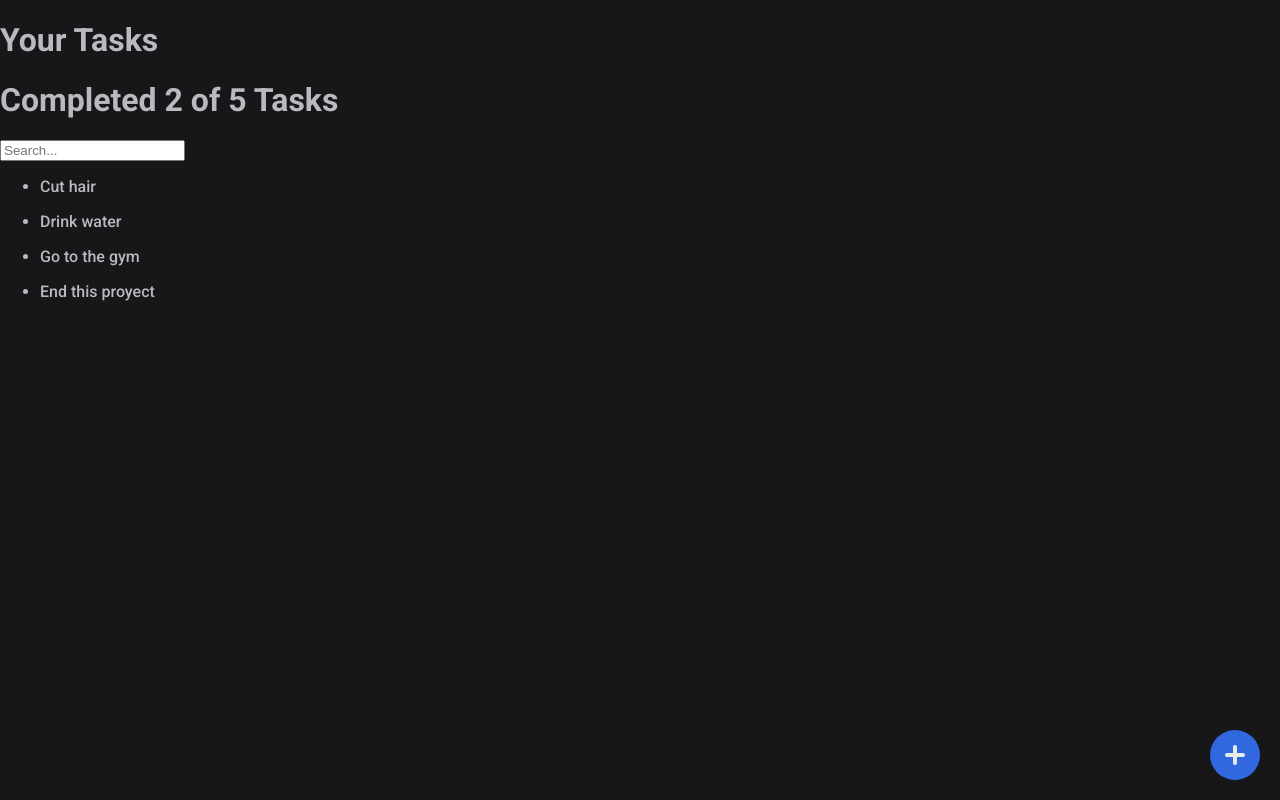
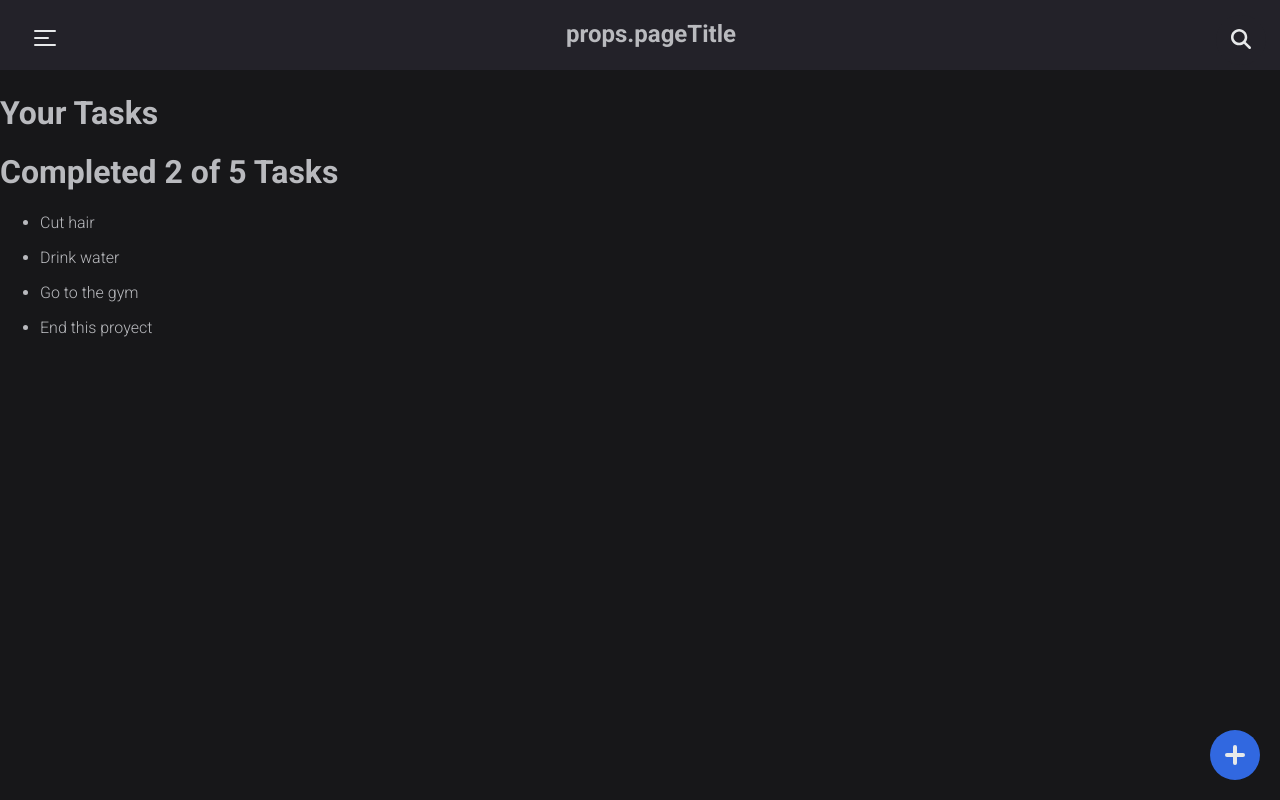
Before and after one commit to Gaoux/to-do-list, a React (Create React App) app: page / in a window 1280 px wide. Built offline with nearby package versions, Linux system fonts and the light colour scheme.

Commit message:
Added navbar, still mising previous problems and navbar title

```diff
--- a/src/App.js
+++ b/src/App.js
@@ -1,5 +1,5 @@
-import { TaskCounter } from './components/TaskCounter';
-import { TaskSearchBar } from './components/TaskSearchBar';
+import { Navbar } from './components/Navbar';
+import { Categories } from './components/Categories';
 import { TaskList } from './components/TaskList';
 import { TaskItem } from './components/TaskItem';
 import { AddTaskButton } from './components/AddTaskButton';
@@ -25,9 +25,9 @@ function App() {
   return (
     //This is jsx code (es javascript + xml)
     <React.Fragment>
+      <Navbar />
       <h1>Your Tasks</h1>
-      <TaskCounter completed={2} total={5} />
-      <TaskSearchBar />
+      <Categories completed={2} total={5} />
       <TaskList>
         {defaultTasks.map((task) => (
           <TaskItem
--- a/src/assets/styles/sass/base/_base.scss
+++ b/src/assets/styles/sass/base/_base.scss
@@ -17,4 +17,5 @@ body {
   background-color: $primary-color;
   color: $very-light-grey;
   font-family: 'Roboto', sans-serif;
+  font-weight: 80;
 }
--- a/src/assets/styles/sass/components/_AddTaskPopup.scss
+++ b/src/assets/styles/sass/components/_AddTaskPopup.scss
@@ -10,8 +10,9 @@
     height: 50%;
     overflow: hidden;
     @include section;
-    background-color: $primary-color;
-    // border: solid 1px $white;
+    border-top-right-radius: 0;
+    border-bottom-right-radius: 0;
+    background-color: $secondary-color;
 
     .header {
       width: 100%;
--- a/src/assets/styles/sass/layout/_index.scss
+++ b/src/assets/styles/sass/layout/_index.scss
@@ -0,0 +1 @@
+@forward '../layout/navbar';
--- /dev/null
+++ b/src/assets/styles/sass/layout/_navbar.scss
@@ -0,0 +1,181 @@
+@use '../abstracts/variables' as *;
+
+.navbar {
+  width: 100%;
+  height: 70px;
+  display: flex;
+  justify-content: space-between;
+  padding: 0 24px;
+  background-color: $secondary-color;
+  //   border-bottom-left-radius: 20px;
+  //   border-bottom-right-radius: 20px;
+  margin-bottom: 24px;
+
+  .menuToggle {
+    display: flex;
+    flex-direction: column;
+    position: relative;
+    top: 30px;
+    left: 10px;
+    z-index: 1;
+    -webkit-user-select: none;
+    user-select: none;
+    a {
+      text-decoration: none;
+      color: $white;
+      opacity: 1;
+      font-size: $md;
+      //   font-weight: 400;
+      transition: 200ms;
+    }
+    a:hover {
+      opacity: 0.5;
+    }
+    ul {
+      padding: 0;
+      list-style-type: none;
+    }
+
+    input {
+      display: flex;
+      width: 40px;
+      height: 32px;
+      position: absolute;
+      cursor: pointer;
+      opacity: 0;
+      z-index: 2;
+    }
+    span {
+      display: flex;
+      width: 22px;
+      height: 2px;
+      margin-bottom: 5px;
+      position: relative;
+      background: $white;
+      border-radius: 3px;
+      z-index: 1;
+      transform-origin: -0.9px 0px;
+      transition: transform 0.5s cubic-bezier(0.77, 0.2, 0.05, 1),
+        background 0.5s cubic-bezier(0.77, 0.2, 0.05, 1), opacity 0.55s ease;
+    }
+    span:first-child {
+      transform-origin: 0% 0%;
+    }
+    span:nth-last-child(3) {
+      width: 15px;
+    }
+    span:nth-last-child(2) {
+      transform-origin: 0% 100%;
+    }
+    input:checked ~ span {
+      opacity: 1;
+      transform: rotate(45deg) translate(-3px, -1px);
+      background: $white;
+    }
+    input:checked ~ span:nth-last-child(3) {
+      opacity: 0;
+      transform: rotate(0deg) scale(0.2, 0.2);
+    }
+    input:checked ~ span:nth-last-child(2) {
+      transform: rotate(-45deg) translate(0, -1px);
+    }
+    .menu {
+      position: absolute;
+      width: 250px;
+      height: 650px;
+      margin: -50px 0 0 -50px;
+      padding: 50px;
+      padding-top: 125px;
+      background-color: $secondary-color;
+      border-bottom-right-radius: 20px;
+      -webkit-font-smoothing: antialiased;
+      transform-origin: 0% 0%;
+      transform: translate(-100%, 0);
+      transition: transform 0.5s cubic-bezier(0.77, 0.2, 0.05, 1);
+
+      li {
+        padding: 24px 0;
+        transition-delay: 2s;
+        & > * {
+          margin-left: 16px;
+        }
+        & > *:first-child {
+          color: $color-beta;
+          padding-bottom: 1px;
+        }
+      }
+    }
+    input:checked ~ ul {
+      transform: none;
+    }
+    li:last-child {
+      position: absolute;
+      bottom: 60px;
+      border-top: solid 1px $very-light-grey;
+      padding-top: 50px;
+    }
+  }
+  .search-box {
+    // width: fit-content;
+    // height: fit-content;
+    position: relative;
+    top: 15px;
+    right: -10px;
+    margin: 0;
+    padding: 0;
+    .input-search {
+      position: absolute;
+      top: 60px;
+      right: -14px;
+      height: 50px;
+      width: 40px;
+      border-style: none;
+      padding: 10px;
+      font-size: 18px;
+      letter-spacing: 2px;
+      outline: none;
+      border-radius: 25px;
+      transition: all 0.4s ease-in-out;
+      background: none;
+      padding-right: 40px;
+      color: $white;
+    }
+    .input-search::placeholder {
+      color: $very-light-grey;
+      font-size: $sm;
+      letter-spacing: 2px;
+      font-weight: 100;
+    }
+    .btn-search {
+      width: 50px;
+      height: 50px;
+      border-style: none;
+      font-size: 20px;
+      font-weight: bold;
+      outline: none;
+      cursor: pointer;
+      border-radius: 50%;
+      position: absolute;
+      right: 0px;
+      color: $white;
+      background-color: $secondary-color;
+      pointer-events: painted;
+    }
+    .btn-search:focus ~ .input-search {
+      width: 200px;
+      border-radius: 0px;
+      background-color: $secondary-color;
+      border-top-left-radius: 20px;
+      border-bottom-left-radius: 20px;
+      border-bottom: 0.1px solid $very-light-grey;
+    }
+    .input-search:focus {
+      width: 300px;
+      border-radius: 0px;
+      background-color: $secondary-color;
+      border-top-left-radius: 20px;
+      border-bottom-left-radius: 20px;
+      border-bottom: 1px solid $color-alpha;
+    }
+  }
+}
--- a/src/components/AddTaskPopup.js
+++ b/src/components/AddTaskPopup.js
@@ -1,14 +1,14 @@
-import React, { useState } from 'react';
-import { FontAwesomeIcon } from '@fortawesome/react-fontawesome';
-import { faXmark } from '@fortawesome/free-solid-svg-icons';
-import { faStar } from '@fortawesome/free-regular-svg-icons';
-import { faStar as solidFaStar } from '@fortawesome/free-solid-svg-icons';
+import React from 'react';
+// import { FontAwesomeIcon } from '@fortawesome/react-fontawesome';
+// import { faXmark } from '@fortawesome/free-solid-svg-icons';
+// import { faStar } from '@fortawesome/free-regular-svg-icons';
+// import { faStar as solidFaStar } from '@fortawesome/free-solid-svg-icons';
 
 function AddTaskPopup(props) {
-  const [Favorite, setFavorite] = useState(false);
-  const handleStarClick = () => {
-    setFavorite(!Favorite);
-  };
+  // const [Favorite, setFavorite] = useState(false);
+  // const handleStarClick = () => {
+  //   setFavorite(!Favorite);
+  // };
   return props.trigger ? (
     <div className="add-task-popup">
       <div className="add-task-popup__inner">
--- /dev/null
+++ b/src/components/Categories.js
@@ -0,0 +1,11 @@
+// import '../assets/styles/Categories.css';
+
+function Categories({ completed, total }) {
+  return (
+    <h1>
+      Completed {completed} of {total} Tasks
+    </h1>
+  );
+}
+
+export { Categories };
--- /dev/null
+++ b/src/components/Navbar.js
@@ -0,0 +1,52 @@
+import React from 'react';
+import { FontAwesomeIcon } from '@fortawesome/react-fontawesome';
+import { faHouse, faS } from '@fortawesome/free-solid-svg-icons';
+import { faCheck } from '@fortawesome/free-solid-svg-icons';
+import { faStar } from '@fortawesome/free-solid-svg-icons';
+import { faList } from '@fortawesome/free-solid-svg-icons';
+import { faUser } from '@fortawesome/free-solid-svg-icons';
+import { faSearch } from '@fortawesome/free-solid-svg-icons';
+
+function Navbar(props) {
+  return (
+    <div className="navbar">
+      <div className="menuToggle">
+        <input type="checkbox" />
+        <span></span>
+        <span></span>
+        <span></span>
+        <ul className="menu">
+          <li>
+            <FontAwesomeIcon icon={faHouse} />
+            <a href="/">Home</a>
+          </li>
+          <li>
+            <FontAwesomeIcon icon={faCheck} />
+            <a href="/">My tasks</a>
+          </li>
+          <li>
+            <FontAwesomeIcon icon={faStar} />
+            <a href="/">Important</a>
+          </li>
+          <li>
+            <FontAwesomeIcon icon={faList} />
+            <a href="/">My lists</a>
+          </li>
+          <li>
+            <FontAwesomeIcon icon={faUser} />
+            <a href="/">My account</a>
+          </li>
+        </ul>
+      </div>
+      <h2>props.pageTitle</h2>
+      <div className="search-box">
+        <button className="btn-search">
+          <FontAwesomeIcon icon={faSearch} />
+        </button>
+        <input type="text" className="input-search" placeholder="Search..." />
+      </div>
+    </div>
+  );
+}
+
+export { Navbar };
--- a/src/components/TaskCounter.js
+++ /dev/null
@@ -1,11 +0,0 @@
-// import '../assets/styles/TaskCounter.css';
-
-function TaskCounter({ completed, total }) {
-  return (
-    <h1>
-      Completed {completed} of {total} Tasks
-    </h1>
-  );
-}
-
-export { TaskCounter };
--- a/src/components/TaskSearchBar.js
+++ /dev/null
@@ -1,5 +0,0 @@
-function TaskSearchBar() {
-  return <input className="search-bar" placeholder="Search..." />;
-}
-
-export { TaskSearchBar };
```
Also changed, not shown: 1 other file (tests, documents, lock files or other folders).
